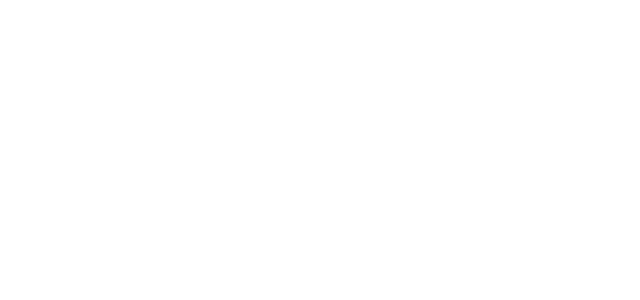
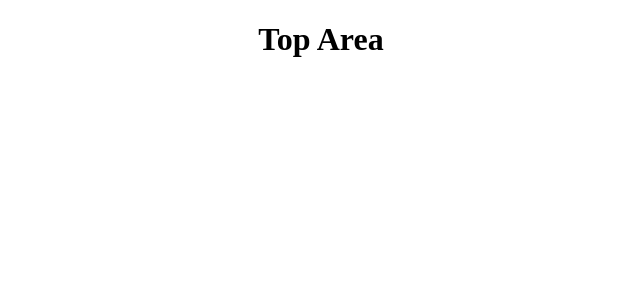
Before and after one commit to Arun9600/fake-store-api, a React (Create React App) app: page / in a window 1280 px wide. Shown: the top 300 px of the page, without its empty margins (319-959 px from the left). Built offline with nearby package versions, Linux system fonts and the light colour scheme.

Commit message:
mui installed

```diff
--- a/package.json
+++ b/package.json
@@ -3,6 +3,9 @@
   "version": "0.1.0",
   "private": true,
   "dependencies": {
+    "@emotion/react": "^11.11.3",
+    "@emotion/styled": "^11.11.0",
+    "@mui/material": "^5.15.2",
     "@testing-library/jest-dom": "^5.17.0",
     "@testing-library/react": "^13.4.0",
     "@testing-library/user-event": "^13.5.0",
--- a/src/App.js
+++ b/src/App.js
@@ -1,7 +1,14 @@
 import "./App.css";
+import TopArea from "./components/TopArea";
 
 function App() {
-  return <div className="App"></div>;
+  return (
+    <>
+      <div className="App">
+        <TopArea />
+      </div>
+    </>
+  );
 }
 
 export default App;
--- /dev/null
+++ b/src/components/TopArea.jsx
@@ -0,0 +1,9 @@
+const TopArea = () => {
+  return (
+    <>
+      <h1>Top Area</h1>
+    </>
+  );
+};
+
+export default TopArea;
```
Also changed, not shown: 2 other files (tests, documents, lock files or other folders).
